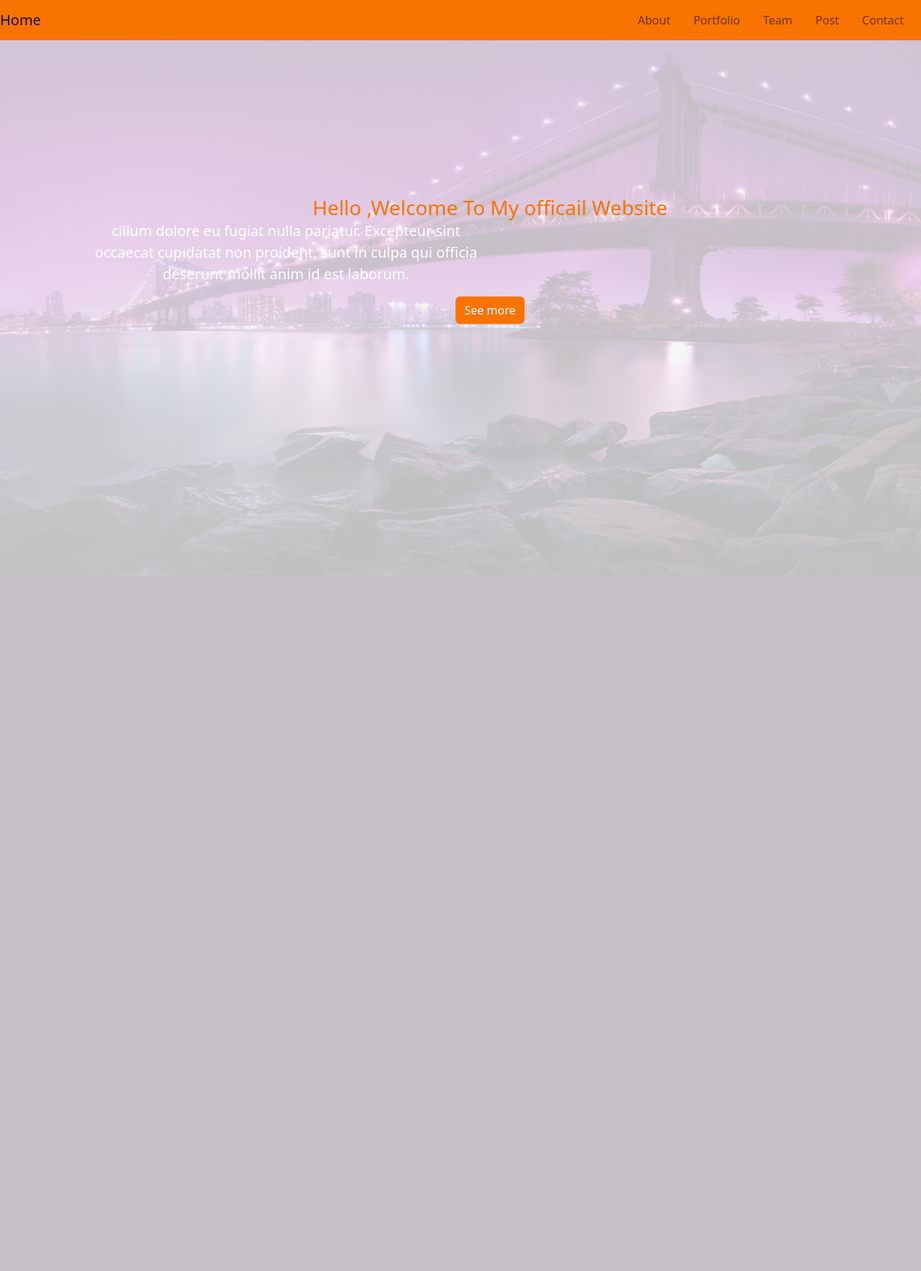
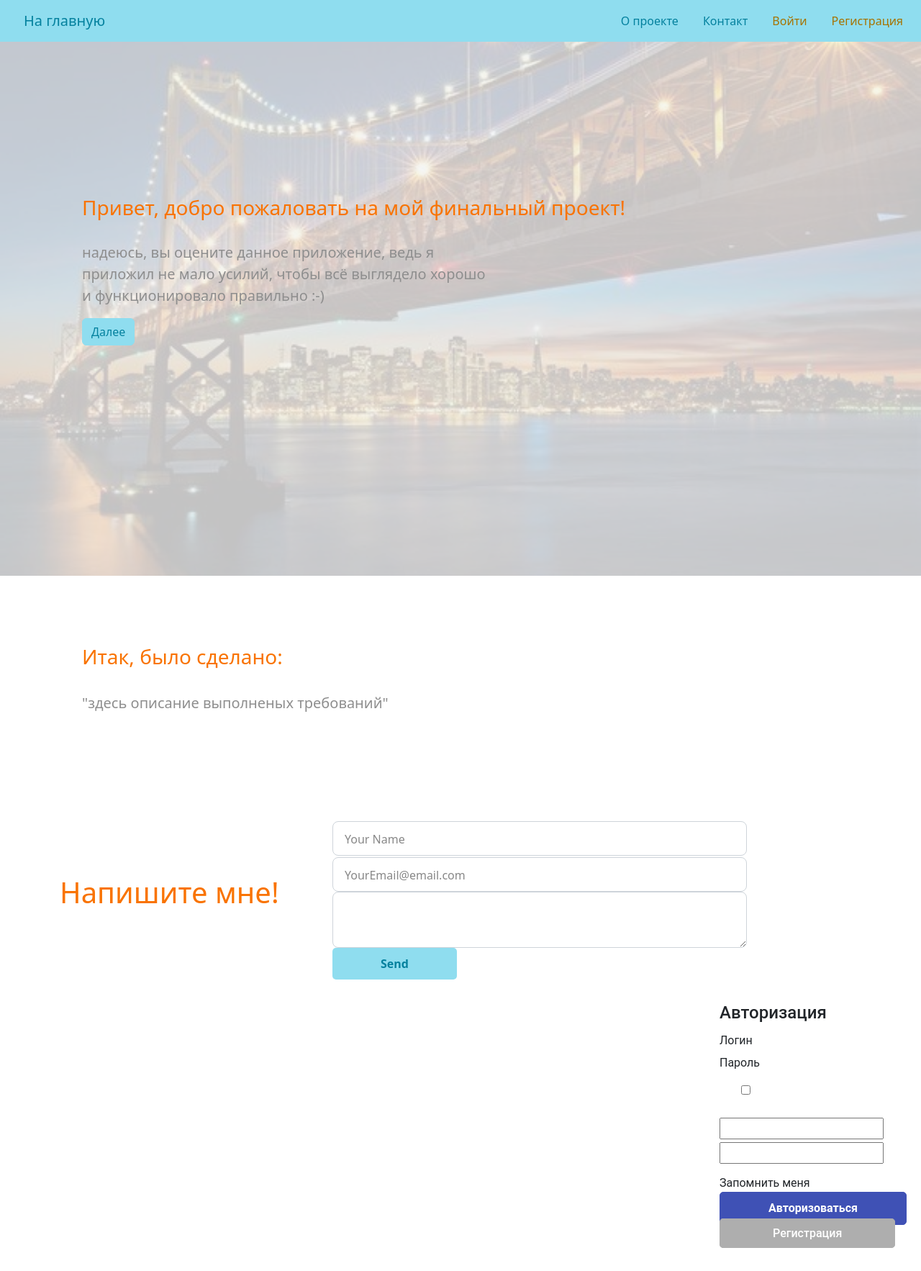
Before and after one commit to serg0592/module_38_final_project_trafic-tracker, a PHP site: a page that uses engine/views/template_view.php in a window 1280 px wide. Shown: the whole page at 72% size. Before the commit the page ends 800 px from the top, so only its background shows below. Run offline with PHP 8.4, Linux system fonts and the light colour scheme; some web fonts are replaced.

Commit message:
Fixing: dropdown

```diff
--- a/engine/views/template_view.php
+++ b/engine/views/template_view.php
@@ -4,83 +4,128 @@
         <meta charset="utf-8">
         <meta name="viewport" content="width=device-width, initial-scale=1.0">
         <link rel="stylesheet" href="css/style.css">
-        <!-- CSS only -->
-        <link href="https://cdn.jsdelivr.net/npm/bootstrap@5.2.1/dist/css/bootstrap.min.css" rel="stylesheet" integrity="sha384-iYQeCzEYFbKjA/T2uDLTpkwGzCiq6soy8tYaI1GyVh/UjpbCx/TYkiZhlZB6+fzT" crossorigin="anonymous">
-        <!-- JavaScript Bundle with Popper -->
-        <script src="https://cdn.jsdelivr.net/npm/bootstrap@5.2.1/dist/js/bootstrap.bundle.min.js" integrity="sha384-u1OknCvxWvY5kfmNBILK2hRnQC3Pr17a+RTT6rIHI7NnikvbZlHgTPOOmMi466C8" crossorigin="anonymous"></script>
         <title>SF_AdTech</title>
     </head>
     <body>
+        <!-- navigation -->
         <nav class="navbar navbar-expand-lg fixed-top ">
-            <a class="navbar-brand" href="#">Home</a>
-            <button class="navbar-toggler" type="button" data-toggle="collapse" data-target="#navbarSupportedContent" aria-controls="navbarSupportedContent" aria-expanded="false" aria-label="Toggle navigation">
+            <a class="navbar-brand" href="#">На главную</a>
+            <button class="navbar-toggler" type="button" data-toggle="collapse" data-target="#dropdownMenuBtn" data-bs-toggle="dropdown" aria-controls="dropdownMenuBtn" aria-expanded="false" aria-label="Toggle navigation">
                 <span class="navbar-toggler-icon"></span>
             </button>
-            <div class="collapse navbar-collapse " id="navbarSupportedContent">
+            <div class="collapse navbar-collapse" id="dropdownMenuBtn">
                 <ul class="navbar-nav mr-4">
-                    <li class="nav-item">
-                        <a class="nav-link" href="#">About</a>
-                    </li>
-                    <li class="nav-item">
-                        <a class="nav-link " href="#">Portfolio</a>
-                    </li>
-                    <li class="nav-item">
-                        <a class="nav-link " href="#">Team</a>
-                    </li>
-                    <li class="nav-item">
-                        <a class="nav-link " href="#">Post</a>
-                    </li>
-                    <li class="nav-item">
-                        <a class="nav-link " href="#">Contact</a>
-                    </li>
+                    <li class="nav-item"><a class="nav-link" href="#about">О проекте</a></li>
+                    <li class="nav-item"><a class="nav-link" href="#contact-form">Контакт</a></li>
+                    <li class="nav-item"><a class="nav-link auth" href="#authorization">Войти</a></li>
+                    <li class="nav-item"><a class="nav-link reg" href="#registration">Регистрация</a></li>
                 </ul>
             </div>
         </nav>
         <header class="header">
             <div class="overlay fixed">
+
+                <!-- greating -->
+
                 <div class="container">
-                    <div class="description text-center">
+                    <div class="greating text-left">
                         <h3>
                             <font color="#f97300">
-                                Hello ,Welcome To My officail Website
-                                <p>
-                                    cillum dolore eu fugiat nulla pariatur. Excepteur sint occaecat cupidatat non
-                                    proident, sunt in culpa qui officia deserunt mollit anim id est laborum.
+                                Привет, добро пожаловать на мой финальный проект!
+                                <p><br>
+                                    надеюсь, вы оцените данное приложение, ведь я приложил не мало усилий,
+                                    чтобы всё выглядело хорошо и функционировало правильно :-)
                                 </p>
-                                <button class="btn btn-outline-secondary">See more</button>
+                                <a href="#about"><button class="btn btn-outline-secondary">Далее</button></a>
                             </font>
                         </h3>
                     </div>
                 </div>
             </div>
-            <!--<div class="auth_shell">
-                <?php
-                    /*//если есть авторизованный пользователь, то подгружаем страницу для него,
+        </header>
+        <main class="main">
+
+            <!-- about -->
+
+            <a name="about"></a>
+            <div class="container">
+                <div class="about text-left">
+                    <h3><font color="#f97300">Итак, было сделано:</font></h3>
+                    <br>
+                    <p>
+                        "здесь описание выполненых требований"
+                    </p>
+                </div>
+            </div>
+
+            <!-- Contact form -->
+
+            <div class="contact-form">
+                <a name="contact-form"></a>
+                <div class="container">
+                    <form>
+                        <div class="row">
+                            <div class="col-lg-4 col-md-4 col-sm-12">
+                                <h1><font color="#f97300">Напишите мне!</font></h1>
+                            </div>
+                            <div class="col-lg-8 col-md-8 col-sm-12 right">
+                                <div class="form-group">
+                                    <input type="text" class="form-control form-control-lg" placeholder="Your Name" name="">
+                                </div>
+                                <div class="form-group">
+                                    <input type="email" class="form-control form-control-lg" placeholder="YourEmail@email.com" name="email">
+                                </div>
+                                <div class="form-group">
+                                    <textarea class="form-control form-control-lg"></textarea>
+                                </div>
+                                <input type="submit" class="btn btn-secondary btn-block" value="Send" name="">
+                            </div>
+                        </div>
+                    </form>
+                </div>
+            </div>
+
+            <!-- authorization -->
+
+            <div class="auth_shell">
+            <?php
+                    //если есть авторизованный пользователь, то подгружаем страницу для него,
                     //иначе главную страницу
                     if (isset($authUserData_view)) {
                         include $authUserData_view;
                     } elseif ($content_view == 'main_view.php') {
                         include $content_view;
-                    }*/
+                    }
                 ?>
-            </div>-->
-        </header>
-        <!--<main class="main">
+            </div>
+
+            <!-- digital content area -->
             <?php
-                /*//подгружаем содержимое страницы
+                //подгружаем содержимое страницы
                 if ($content_view !== 'main_view.php') {
                     include $content_view;
-                }*/
+                }
             ?>
-            <div class="msgarea">
+
+            <!-- message area -->
+
+            <!--<div class="msgarea">
                 <form method="post" action="">
                     <textarea name="msgText" rows="10" cols="50"></textarea>
                     <input type="submit" name="sendMsg" value="Отправить сообщение">
                 </form>
-            </div>
-        </main>-->
+            </div>-->
+        </main>
         <footer>
         </footer>
+        <!-- JQuery -->
+        <script src="https://code.jquery.com/jquery-3.6.1.min.js"></script>
+        <!-- Popper JS -->
+        <script src="https://unpkg.com/@popperjs/core@2"></script>
+        <!-- CSS only -->
+        <link href="https://cdn.jsdelivr.net/npm/bootstrap@5.2.1/dist/css/bootstrap.min.css" rel="stylesheet" integrity="sha384-iYQeCzEYFbKjA/T2uDLTpkwGzCiq6soy8tYaI1GyVh/UjpbCx/TYkiZhlZB6+fzT" crossorigin="anonymous">
+        <!-- JavaScript Bundle with Popper -->
+        <script src="https://cdn.jsdelivr.net/npm/bootstrap@5.2.1/dist/js/bootstrap.bundle.min.js" integrity="sha384-u1OknCvxWvY5kfmNBILK2hRnQC3Pr17a+RTT6rIHI7NnikvbZlHgTPOOmMi466C8" crossorigin="anonymous"></script>
         <!-- JS -->
         <script type="text/javascript" src='js/script.js'></script>
     </body>
--- a/package.json
+++ b/package.json
@@ -1,5 +1,7 @@
 {
   "dependencies": {
+    "@popperjs/core": "^2.11.6",
+    "bootstrap": "^5.2.1",
     "jquery": "^3.6.1"
   }
 }
--- a/public/css/style.css
+++ b/public/css/style.css
@@ -1,4 +1,15 @@
-/*
+:root{
+    --main-color-1: #04819e;
+    --main-color-2: #8fddef;
+    --main-color-3: #015367;
+    --secondary-color-1: #ffd473;
+    --secondary-color-2: #ffb100;
+    --secondary-color-3: #a67300;
+    --third-color-1: #f97300;
+    --third-color-2: #ff1e00;
+    --third-color-3: #a61300;
+}
+
 @font-face {
     font-family: 'Roboto';
     font-style: normal;
@@ -25,6 +36,7 @@ h4 {
 .navigation_list {
     display: inline-block;
 }
+/*
 .nav_item {
     display: inline-block;
 }
@@ -41,7 +53,7 @@ h4 {
     position: relative;
     top: 2px;
     left: 2px;
-}
+}*/
 .main_link {
     border: 2px solid #3F51B5;
     border-radius: 5px;
@@ -244,36 +256,58 @@ input[name=sendMsg]:hover {
     color:#3F51B5;
     background-color:#fff;
 }
-*/
 
 /*bootstrap*/
+/*navigation*/
 
 .navbar{
-    background: #F97300;
+    background: var(--main-color-2);
    }
-.nav-link , .navbar-brand{
-    color: #f4f4f4;
+.nav-link, .navbar-brand, .auth, .reg{
+    color: var(--main-color-1) !important;
     cursor: pointer;
+    border: 0.1rem solid var(--main-color-2);
+    border-radius: 0.5rem;
+   }
+.navbar-brand {
+    margin-left: 1rem !important;
+    padding: 1rem;
    }
 .nav-link{
-    margin-right: 1em !important;
+    margin-right: 1rem !important;
    }
+.navbar-brand:hover {
+    border: 0.1rem solid var(--main-color-1);
+}
 .nav-link:hover{
-    background: #f4f4f4;
-    color: #f97300;
+    background: var(--main-color-1);
+    color: var(--main-color-2) !important;
+    border: 0.1rem solid var(--main-color-1);
+    border-radius: 0.5rem;
    }
+.auth, .reg {
+    color: var(--secondary-color-3) !important;
+}
+.auth:hover, .reg:hover {
+    background: var(--secondary-color-3);
+    color: var(--secondary-color-1) !important;
+    border: 0.1rem solid var(--secondary-color-3);
+}
 .navbar-collapse{
     justify-content: flex-end;
    }
 .navbar-toggler{
-     background:#fff !important;
+     background: var(--third-color-1) !important;
    }
 .bg-dark{
-    background-color:#343a40!important
+    background-color: var(--main-color-3)!important
     }
 .bg-primary{
-    background-color:#343a40!important
+    background-color: var(--main-color-3)!important
     }
+
+/*header*/
+
 .header{
     display: block;
     background-image: url('../img/headerback.jpg');
@@ -288,25 +322,64 @@ input[name=sendMsg]:hover {
     min-width: 100%;
     left: 0;
     top: 0;
-    background: rgba(244, 244, 244, 0.79);
+    background: rgba(244, 244, 244, 0.8);
    }
-.description{
+
+/*greating, about*/
+
+.about{
+    margin: auto;
+    padding: 6em 2em 2em 2em;
+}
+.greating{
     position: absolute;
     top: 30%;
     margin: auto;
     padding: 2em;
 }
-.description h1{
-    color:#F97300 ;
+.greating h3, .about h3{
+    color: var(--main-color-2) ;
 }
-.description p{
-    color:#fff;
+.greating p, .about p{
+    color:rgb(142, 142, 142);
     font-size: 20px;
     width: 50%;
     line-height: 1.5;
 }
-.description button{
-    border:1px  solid #F97300;
-    background:#F97300;
-    color:#fff;
+.greating button{
+    border:1px  solid var(--main-color-2);
+    background: var(--main-color-2);
+    color: var(--main-color-1);
 }
+.greating button:hover{
+    border:1px  solid var(--main-color-1) !important;
+    background: var(--main-color-1) !important;
+    color: var(--main-color-2) !important;
+}
+.greating a{
+    text-decoration: none;
+    color: var(--main-color-1);
+}
+
+/*contact form*/
+
+.contact-form{
+    margin: 6em 2em 2em 2em;
+    position: relative;
+}
+.contact-form h1{
+    padding:2em 1px;
+    color: var(--main-color-2);
+}
+.contact-form .right{
+    max-width: 600px;
+}
+.contact-form .right .btn-secondary{
+    background: var(--main-color-2);
+    color: var(--main-color-1);
+    border:0;
+}
+.contact-form .right .form-control::placeholder{
+    color: #888;
+    font-size: 16px;
+}
```
Also changed, not shown: package-lock.json, public/img/headerback.jpg, 1 other file.
